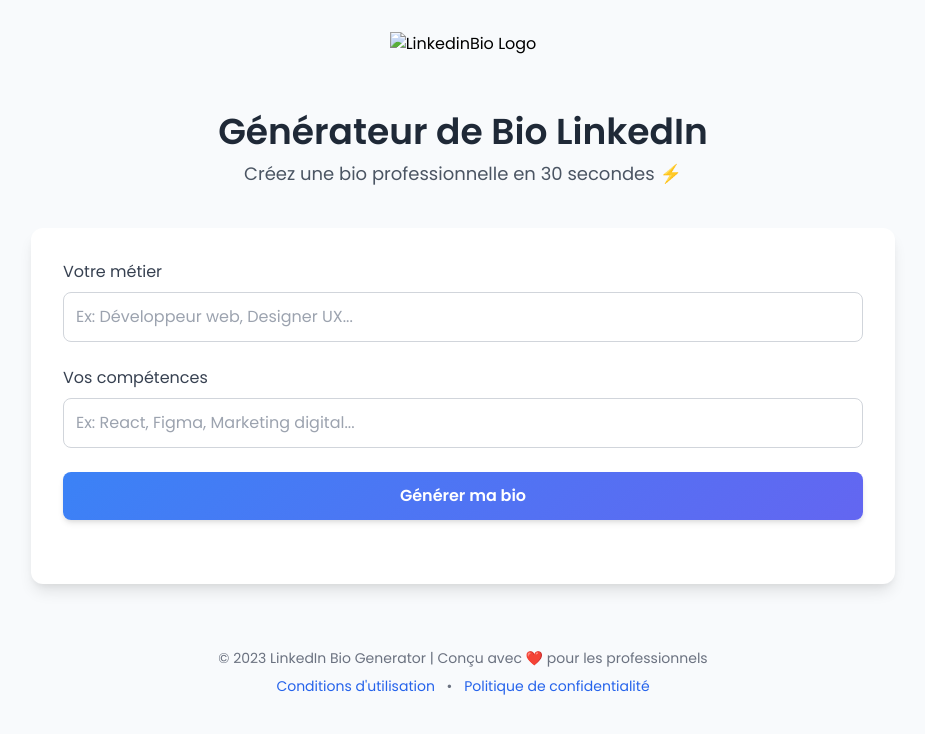
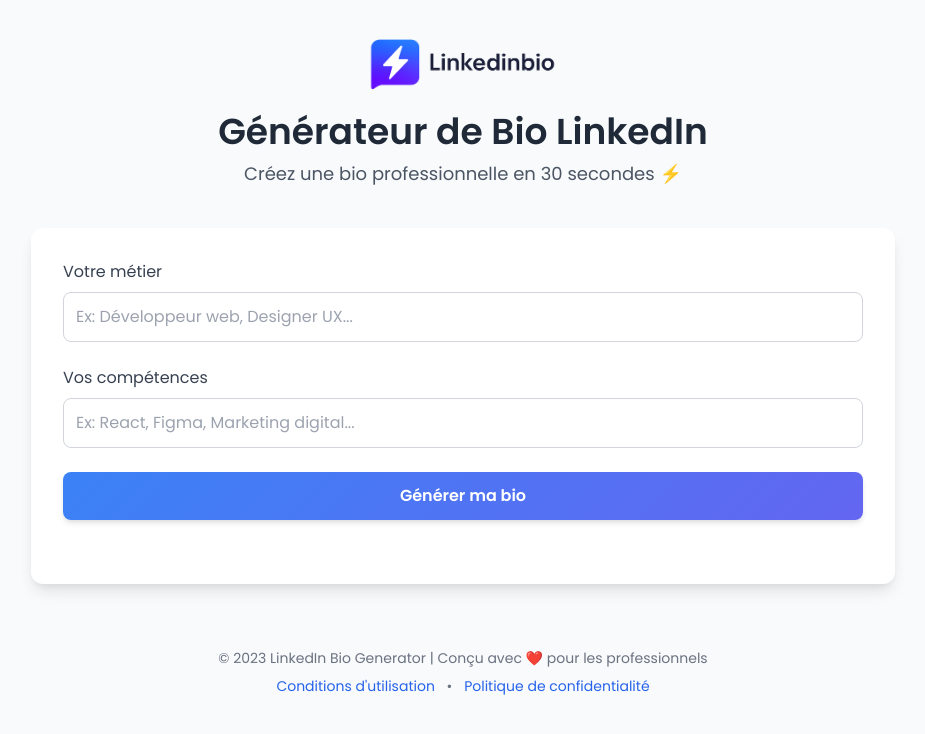
Before and after one commit to Abdek21/linkedin-bio-generator, a plain HTML site: page index.html in a window 1280 px wide. Shown: the whole page, without its empty margins (177-1102 px from the left). Drawn offline with nearby package versions, Linux system fonts and the light colour scheme.

Commit message:
🔧 Fix logo

```diff
--- a/index.html
+++ b/index.html
@@ -28,7 +28,7 @@
         <!-- Header avec logo -->
         <header class="text-center mb-10">
             <div class="flex justify-center mb-4">
-                <img src="assets/logo.png" alt="LinkedinBio Logo" class="h-16 w-auto">
+                <img src="assets/logo1.png" alt="LinkedinBio Logo" class="h-16 w-auto">
             </div>
             <h1 class="text-4xl font-bold text-gray-800 mb-2">Générateur de Bio LinkedIn</h1>
             <p class="text-gray-600 text-lg">Créez une bio professionnelle en 30 secondes ⚡</p>
```
